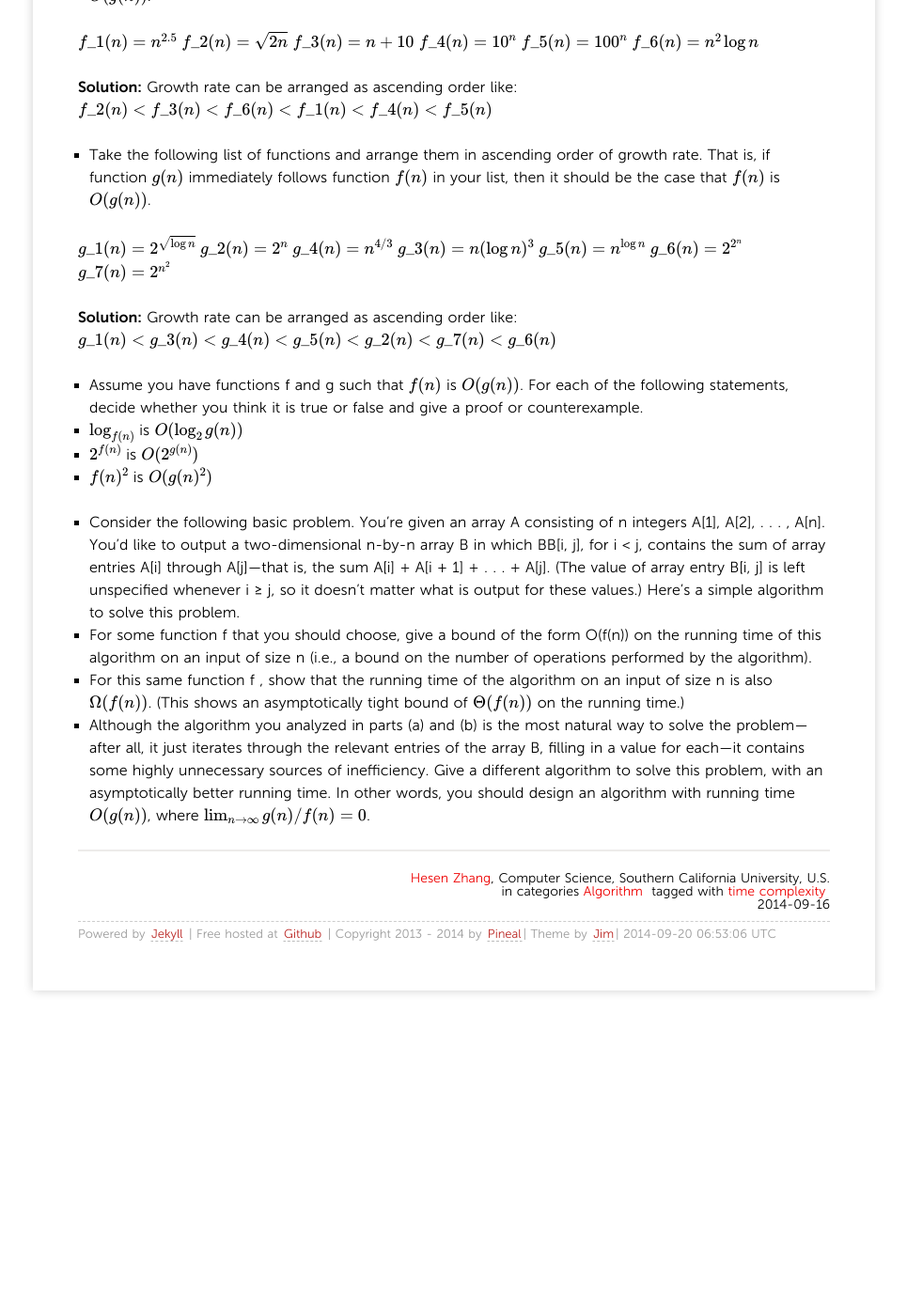
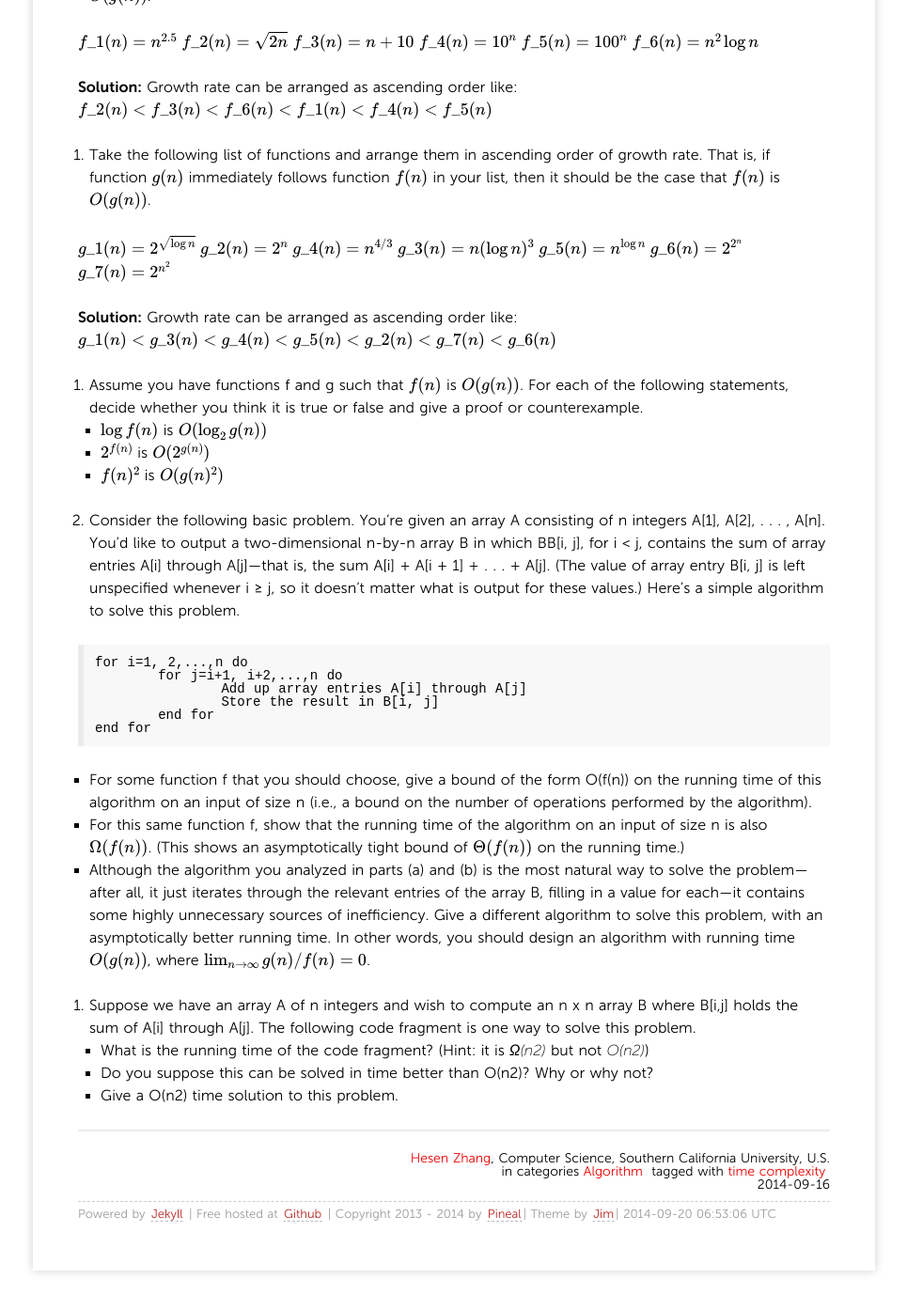
Before and after one commit to pineal/pineal.github.com, a Jekyll site: the page built from _posts/2014/2014-09-16-Basis_of_algorithm_analysis.md, in a window 1280 px wide and 1400 px high, scrolled down 774 px. Shown: the top 1394 px of the window at 94% size, without its empty margins (157-1122 px from the left). Built offline with Jekyll 4.4.1, drawn with Linux system fonts in a browser that asks for light colours; nearby versions of some CDN libraries; Markdown is read by kramdown in place of the engine named in the settings; formulas are drawn with MathJax 3; comment, search, counter and statistics services are not loaded; before the commit the page ends 1876 px from its top, so only the background shows below that.

Commit message:
死命更新

````diff
--- a/_posts/2014/2014-09-16-Basis_of_algorithm_analysis.md
+++ b/_posts/2014/2014-09-16-Basis_of_algorithm_analysis.md
@@ -23,7 +23,7 @@
 Time complexity with \\(Ο(\log{2n})\\), \\(Ο(n)\\), \\(Ο(n\log2n)\\), \\(Ο(n^2)\\), \\(Ο(n^3)\\) are called polynomial time, and  \\(Ο(2^n)\\), \\(Ο(n!)\\) are exponential time. Problems concerning about polynomial time complexity are called P-problem and  the later one is called NP problems. Generally, algorithms with polynomial time complexity can be treated as efficient algorithm.
 
 ###Examples
-- Take the following list of functions and arrange them in ascending order of growth rate. That is, if function \\(g(n)\\) immediately follows function \\(f(n)\\) in your list, then it should be the case that \\(f(n)\\) is \\( O(g(n))\\).
+1. Take the following list of functions and arrange them in ascending order of growth rate. That is, if function \\(g(n)\\) immediately follows function \\(f(n)\\) in your list, then it should be the case that \\(f(n)\\) is \\( O(g(n))\\).
 
 $$ f\_{1}(n) = n^{2.5} $$
 $$ f\_{2}(n) = \sqrt{2n} $$
@@ -35,7 +35,7 @@
 **Solution:** Growth rate can be arranged as ascending order like:
 $$f\_{2}(n)<f\_{3}(n)<f\_{6}(n)<f\_{1}(n)<f\_{4}(n)<f\_{5}(n)$$
 
-- Take the following list of functions and arrange them in ascending order of growth rate. That is, if function \\(g(n)\\) immediately follows function \\(f(n)\\) in your list, then it should be the case that \\(f(n)\\) is \\(O(g(n))\\).
+2. Take the following list of functions and arrange them in ascending order of growth rate. That is, if function \\(g(n)\\) immediately follows function \\(f(n)\\) in your list, then it should be the case that \\(f(n)\\) is \\(O(g(n))\\).
 
 $$ g\_{1}(n)=2^{\sqrt{\log n}}$$
 $$ g\_{2}(n)=2^{n}$$
@@ -48,13 +48,28 @@
 **Solution:** Growth rate can be arranged as ascending order like:
 $$g\_{1}(n)<g\_{3}(n)<g\_{4}(n)<g\_{5}(n)<g\_{2}(n)<g\_{7}(n)<g\_{6}(n)$$
 
-- Assume you have functions f and g such that \\(f(n)\\) is \\(
+3. Assume you have functions f and g such that \\(f(n)\\) is \\(
 O(g(n))\\). For each of the following statements, decide whether you think it is true or false and give a proof or counterexample.
- - \\( \log\_{f(n)} \\) is \\( O(\log\_{2}g(n)) \\)
+ - \\( \log{f(n)} \\) is \\( O(\log\_{2}g(n)) \\)
  - \\( 2^{f(n)} \\) is \\( O(2^{g(n)}) \\)
  - \\( f(n)^{2} \\) is \\( O(g(n)^{2}) \\)
 
-- Consider the following basic problem. You’re given an array A consisting of n integers A[1], A[2], . . . , A[n]. You’d like to output a two-dimensional n-by-n array B in which BB[i, j], for i < j, contains the sum of array entries A[i] through A[j]—that is, the sum A[i] + A[i + 1] + . . . + A[j]. (The value of array entry B[i, j] is left unspecified whenever i ≥ j, so it doesn’t matter what is output for these values.) Here’s a simple algorithm to solve this problem.
+4. Consider the following basic problem. You’re given an array A consisting of n integers A[1], A[2], . . . , A[n]. You’d like to output a two-dimensional n-by-n array B in which BB[i, j], for i < j, contains the sum of array entries A[i] through A[j]—that is, the sum A[i] + A[i + 1] + . . . + A[j]. (The value of array entry B[i, j] is left unspecified whenever i ≥ j, so it doesn’t matter what is output for these values.) Here’s a simple algorithm to solve this problem.
+
+```
+for i=1, 2,...,n do
+	for j=i+1, i+2,...,n do
+		Add up array entries A[i] through A[j]
+		Store the result in B[i, j]
+	end for
+end for
+```
+
  - For some function f that you should choose, give a bound of the form O(f(n)) on the running time of this algorithm on an input of size n (i.e., a bound on the number of operations performed by the algorithm).
- - For this same function f , show that the running time of the algorithm on an input of size n is also \\(\Omega(f(n))\\). (This shows an asymptotically tight bound of \\(\Theta(f (n))\\) on the running time.)
+ - For this same function f, show that the running time of the algorithm on an input of size n is also \\(\Omega(f(n))\\). (This shows an asymptotically tight bound of \\(\Theta(f (n))\\) on the running time.)
  - Although the algorithm you analyzed in parts (a) and (b) is the most natural way to solve the problem—after all, it just iterates through the relevant entries of the array B, filling in a value for each—it contains some highly unnecessary sources of inefficiency. Give a different algorithm to solve this problem, with an asymptotically better running time. In other words, you should design an algorithm with running time \\(O(g(n))\\), where \\( \lim\_{n\to\infty} g(n) /f (n) = 0 \\).
+
+5. Suppose we have an array A of n integers and wish to compute an n x n array B where B[i,j] holds the sum of A[i] through A[j]. The following code fragment is one way to solve this problem.
+ - What is the running time of the code fragment? (Hint: it is *Ω(n2)* but not *O(n2)*)
+ - Do you suppose this can be solved in time better than O(n2)? Why or why not?
+ - Give a O(n2) time solution to this problem.
````
